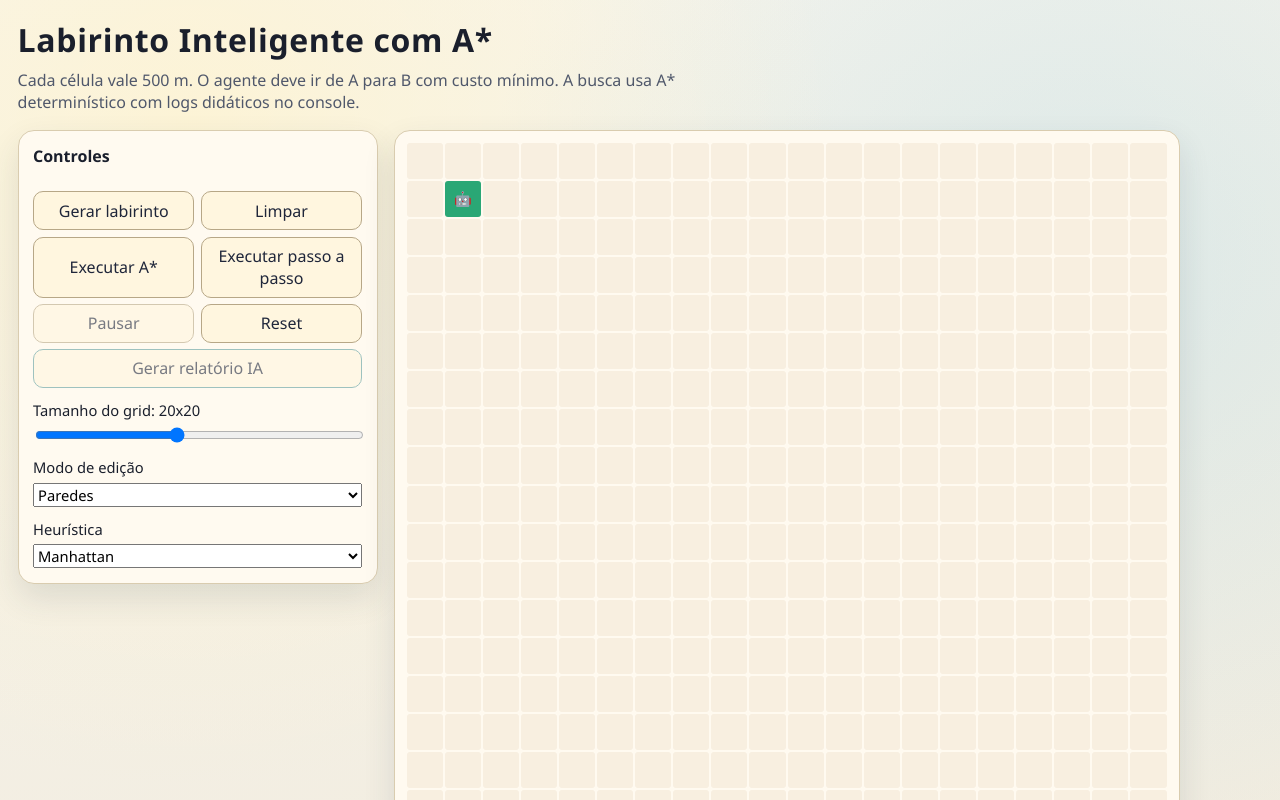
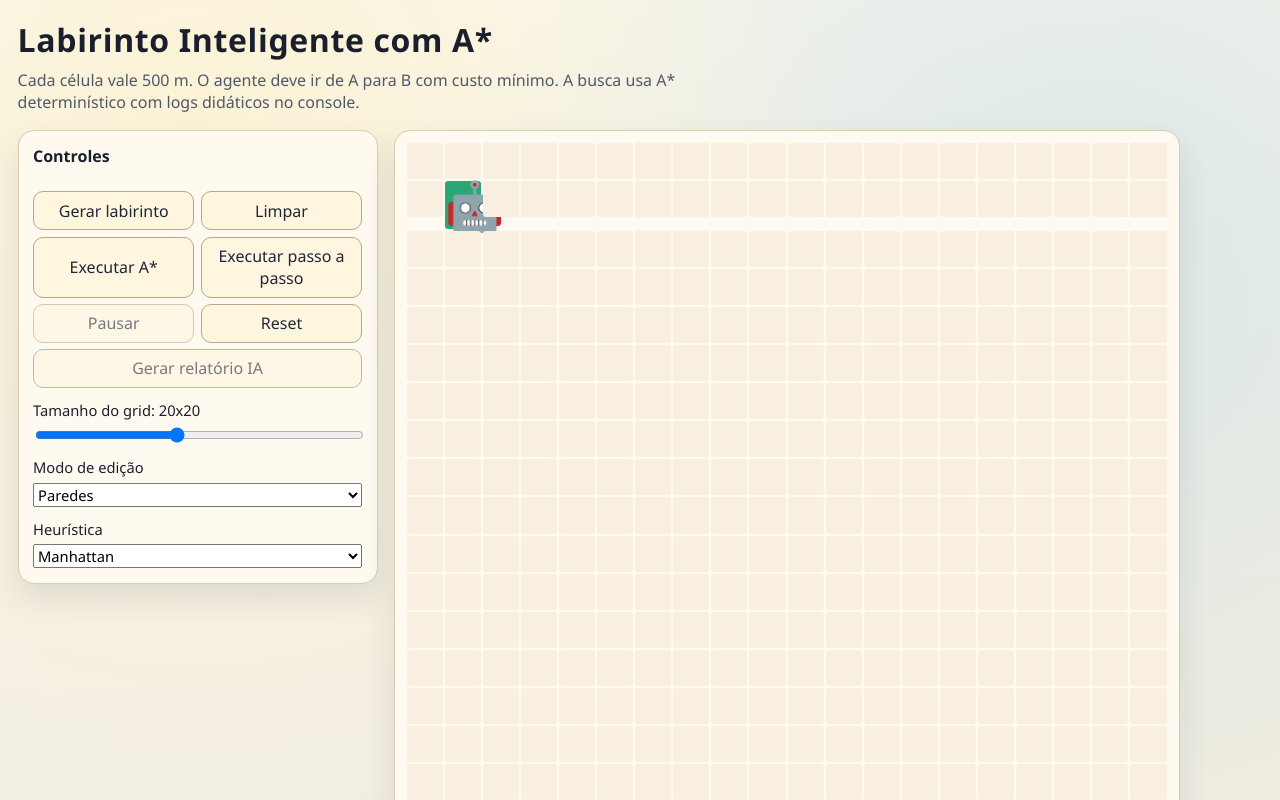
Before and after one commit to AntonioAndreDev/faculdade-heuristicas-ia, a Vue app: page / in a window 1280 px wide. Shown: the top 800 px of the page. Built offline with nearby package versions, Linux system fonts and the light colour scheme.

Commit message:
style: aumenta o tamanho do icon robo

```diff
--- a/src/components/MazeGrid.vue
+++ b/src/components/MazeGrid.vue
@@ -118,9 +118,16 @@ function aoClicarCelula(celula) {
         :class="classesCelula(celula)"
         @click="aoClicarCelula(celula)"
       >
-        <span v-if="celulaTemAgente(celula)">🤖</span>
+        <span v-if="celulaTemAgente(celula)" class="agent-icon">🤖</span>
         <span v-else-if="celula.x === objetivo.x && celula.y === objetivo.y">B</span>
       </button>
     </div>
   </section>
 </template>
+
+<style scoped>
+.agent-icon {
+  font-size: 3rem;
+  line-height: 1;
+}
+</style>
```
